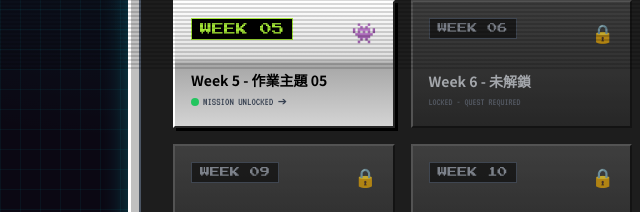
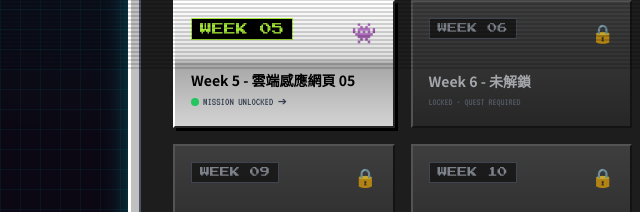
Before and after one commit to s26122102-cloud/kuo., a plain HTML site: page index.html in a window 1280 px wide. Shown: the part 731-943 px from the top of the page, 0-640 px from the left. Drawn offline with nearby package versions, Linux system fonts and the light colour scheme; a web font is replaced by a local one.

Commit message:
Update index.html

```diff
--- a/index.html
+++ b/index.html
@@ -350,7 +350,7 @@
                     </div>
                     <div>
                         <div class="font-bold text-sm text-black group-hover:text-green-900 transition-colors line-clamp-1">
-                            Week 5 - 作業主題 05
+                            Week 5 - 雲端感應網頁 05
                         </div>
                         <div class="text-[11px] text-gray-700 font-vt mt-1 flex items-center gap-1">
                             <span class="inline-block w-2 h-2 rounded-full bg-green-500 animate-ping"></span>
```
